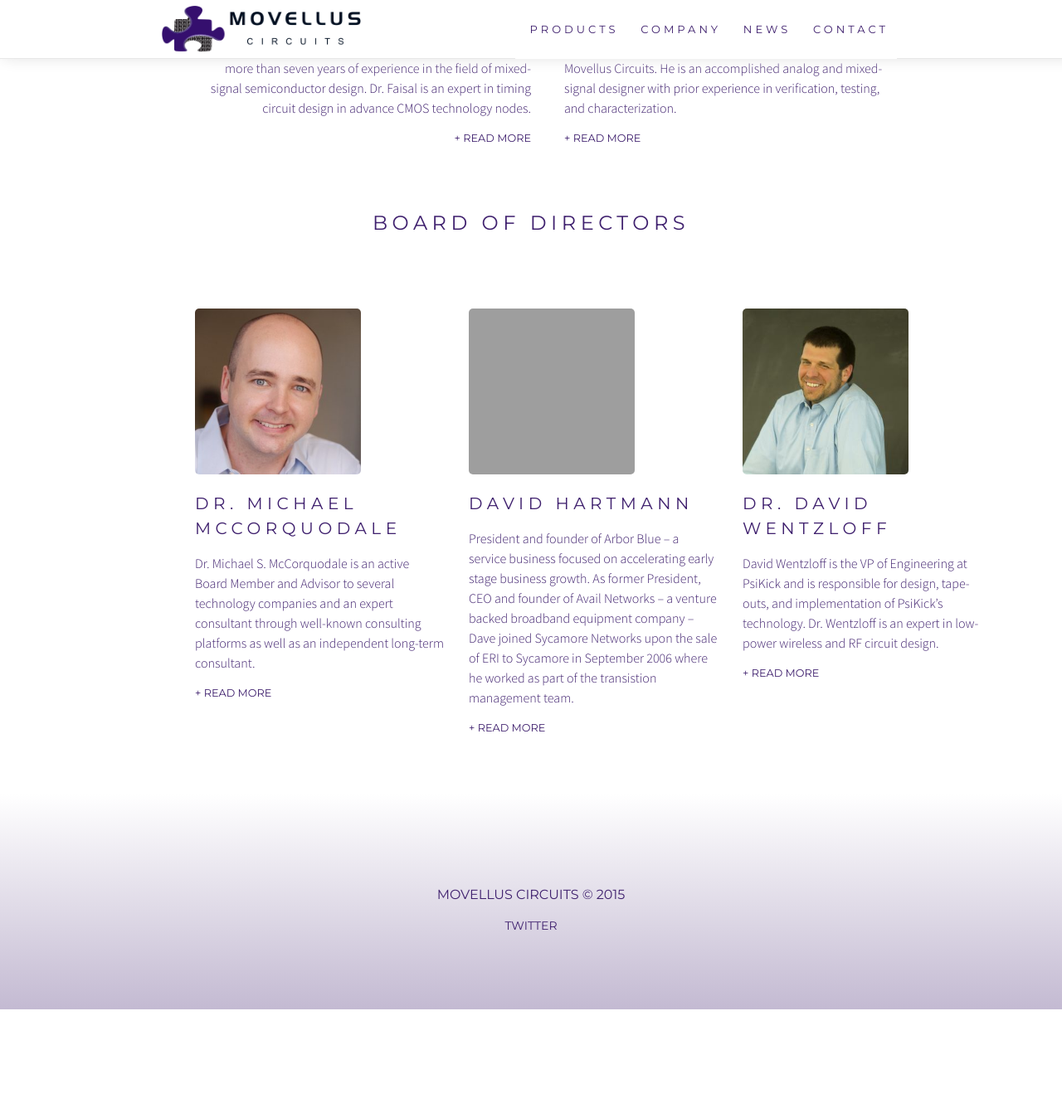
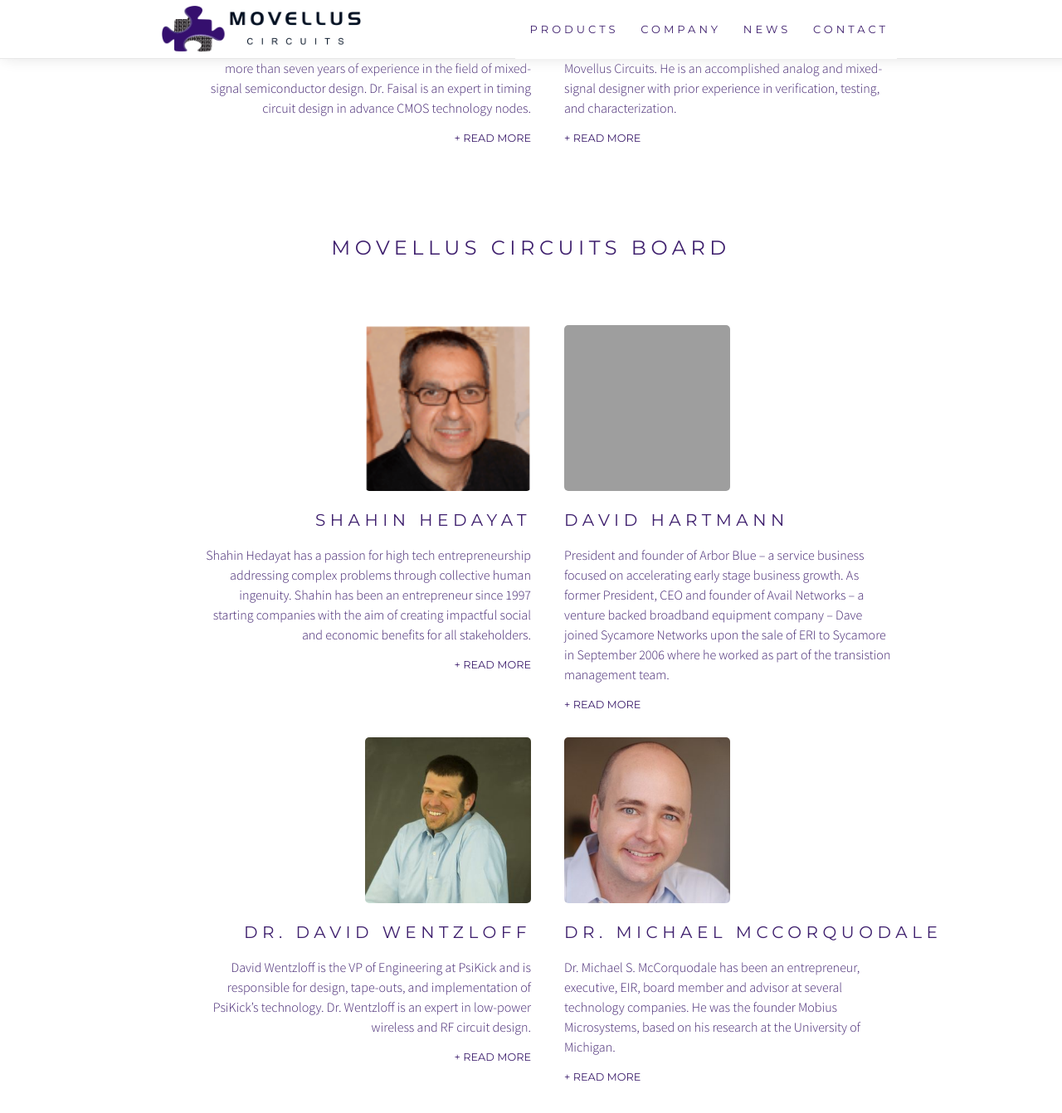
Before and after one commit to zaghmout/movellus, a Jekyll site: the page built from company/index.html, in a window 1280 px wide and 1400 px high, scrolled down 1655 px. Shown: the top 1342 px of the window at 83% size. Built offline with Jekyll 4.4.1, drawn with Linux system fonts in a browser that asks for light colours; nearby versions of some CDN libraries; before the commit the page ends 2872 px from its top, so only the background shows below that; grey boxes are pictures that could not be loaded.

Commit message:
update board of directors

```diff
--- a/_sass/_layout.scss
+++ b/_sass/_layout.scss
@@ -1009,7 +1009,6 @@
 #directors{
     max-width: 1000px;
     margin: 0 auto;
-    padding-left: 150px;
     margin-top: 60px;
 
 
@@ -1020,6 +1019,7 @@
 */
 .btn-more{
     width: 100%;
+    margin-bottom: 30px;
 
     &:hover{
         text-decoration: none;
--- a/company/index.html
+++ b/company/index.html
@@ -218,26 +218,27 @@
     </div>
 
     <h2 class="heading">
-        BOARD OF DIRECTORS
+        MOVELLUS CIRCUITS BOARD
     </h2>
 
     <div id="directors" class="cf">
-
-        <div class="person third-w" itemscope itemtype="http://schema.org/Person">
+        <div class="align-right person half-w" itemscope itemtype="http://schema.org/Person">
             <div class="avatar-holder">
-                <img src="{{ "/images/michael-mccorquodale.jpg" | prepend: site.baseurl }}"  alt="">
+                <img src="{{ "/images/shahin-hedayat-min.png" | prepend: site.baseurl }}"  alt="">
             </div>
             <h2 itemprop="name">
-                DR. MICHAEL MCCORQUODALE
+                SHAHIN HEDAYAT
             </h2>
             <p itemprop="description">
-                Dr. Michael S. McCorquodale is an active Board Member and Advisor to several technology companies and an expert consultant through well-known consulting platforms as well as an independent long-term consultant.
+                Shahin Hedayat has a passion for high tech entrepreneurship addressing complex problems through collective human ingenuity. Shahin has been an entrepreneur since 1997 starting companies with the aim of creating impactful social and economic benefits for all stakeholders.
 
                 <br>
                 <span class='invisible'>
                 -
                 <br>
-                    Formerly, Dr. McCorquodale was the President, COO and a Co-Founder of e-SENS, a start-up that is developing instruments for chemical sensing in potable water using patented solid-state electrochemical technologies. Over the course of his year of service at e-SENS, he developed the business plan, raised first capital, established manufacturing partnerships, recruited the team and delivered the first functional prototypes. Leveraging those accomplishments, e-SENS has raised equity capital and continues to grow.
+                    Shahin co-founded 4 companies and served various roles as President, CEO, Chairman and Board Member. Those companies are Centillium Communication, Beceem Communication, Enverv and Apixio. Centillium, Beceem and Enverv reached maturation through IPO and acquisitions generating over $4B of shareholder value. Prior to 1997, Shahin held technical and managerial roles at Cirrus Logic for 11 years where he became VP of Engineering of a product line with $90M revenue.
+                    <br>
+                    Shahin holds a bachelor’s and a master’s degree from the University of Michigan (1981,1983) and is named on 9 U.S. patents
                 </span>
             </p>
             <a href="#" class="btn-more">
@@ -250,7 +251,7 @@
             </a>
         </div>
 
-        <div class="person third-w" itemscope itemtype="http://schema.org/Person">
+        <div class="person half-w" itemscope itemtype="http://schema.org/Person">
             <div class="avatar-holder">
                 <img src="{{ "/images/david-hartmann.jpg" | prepend: site.baseurl }}" alt="">
             </div>
@@ -277,7 +278,7 @@
             </a>
         </div>
 
-        <div class="person third-w" itemscope itemtype="http://schema.org/Person">
+        <div class="align-right person half-w" itemscope itemtype="http://schema.org/Person">
             <div class="avatar-holder">
                 <img src="{{ "/images/david-wentzloff.jpg" | prepend: site.baseurl }}" alt="">
             </div>
@@ -303,6 +304,33 @@
                 </span>
             </a>
         </div>
+
+        <div class="person half-w" itemscope itemtype="http://schema.org/Person">
+            <div class="avatar-holder">
+                <img src="{{ "/images/michael-mccorquodale.jpg" | prepend: site.baseurl }}"  alt="">
+            </div>
+            <h2 itemprop="name">
+                DR. MICHAEL MCCORQUODALE
+            </h2>
+            <p itemprop="description">
+                Dr. Michael S. McCorquodale has been an entrepreneur, executive, EIR, board member and advisor at several technology companies. He was the founder Mobius Microsystems, based on his research at the University of Michigan.
+                <br>
+                <span class='invisible'>
+                -
+                <br>
+                    Mobius was acquired by Integrated Device Technology (NASDAQ: IDTI), where we served as the GM of the new Business Unit. He also co-founded e-SENS as its President and COO, which is a venture-backed company that continues to grow. Most recently he has been serving as CEO and CFO of Cortera Neurotechnologies, a spin-out from UC-Berkeley. In between those stints, he’s traveled he world and served as an EIR with Pejman Mar Ventures. He’s been recognized with multiple awards in the semiconductor industry.
+
+                </span>
+            </p>
+            <a href="#" class="btn-more">
+                <span class="visible">
+                        &#43; READ MORE
+                </span>
+                <span class="invisible">
+                        &#45; READ LESS
+                </span>
+            </a>
+        </div>
     </div>
 
 </div>
```
Also changed, not shown: images/shahin-hedayat-min.png (added), 3 other files.
